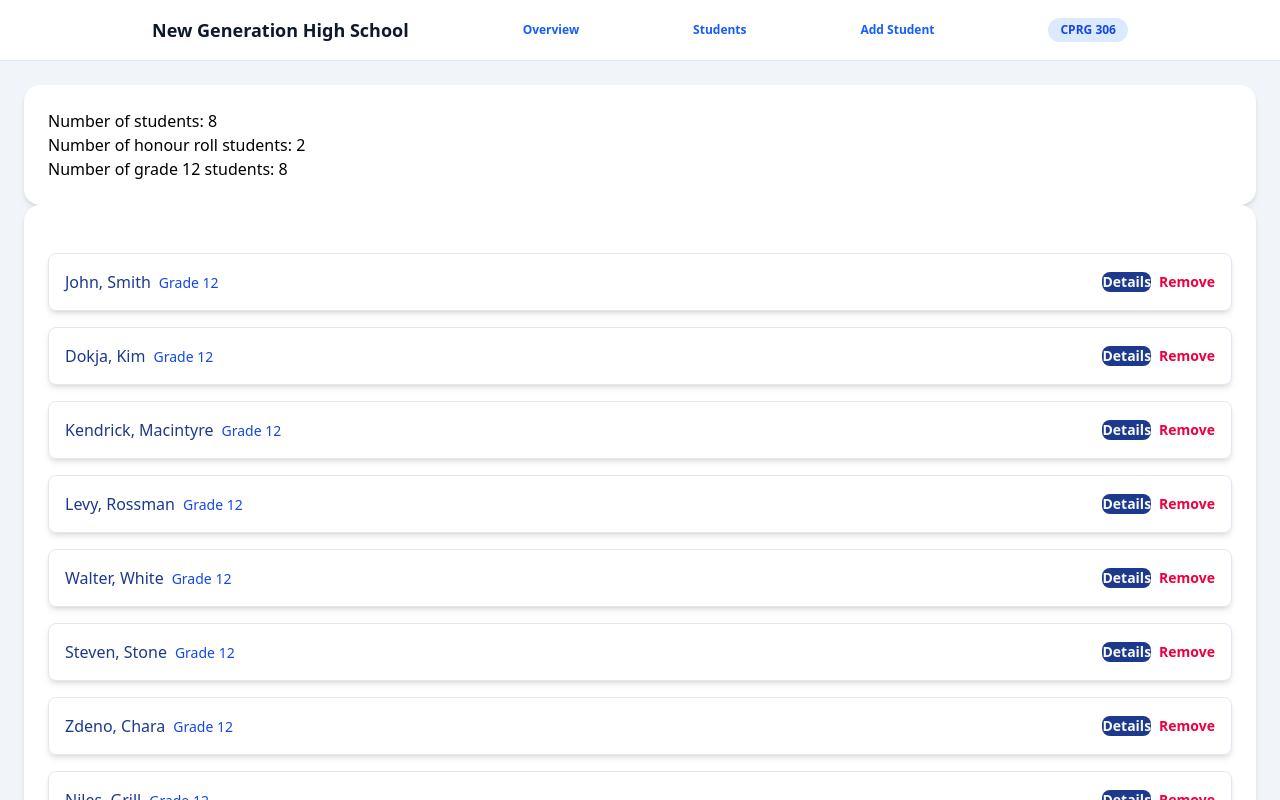
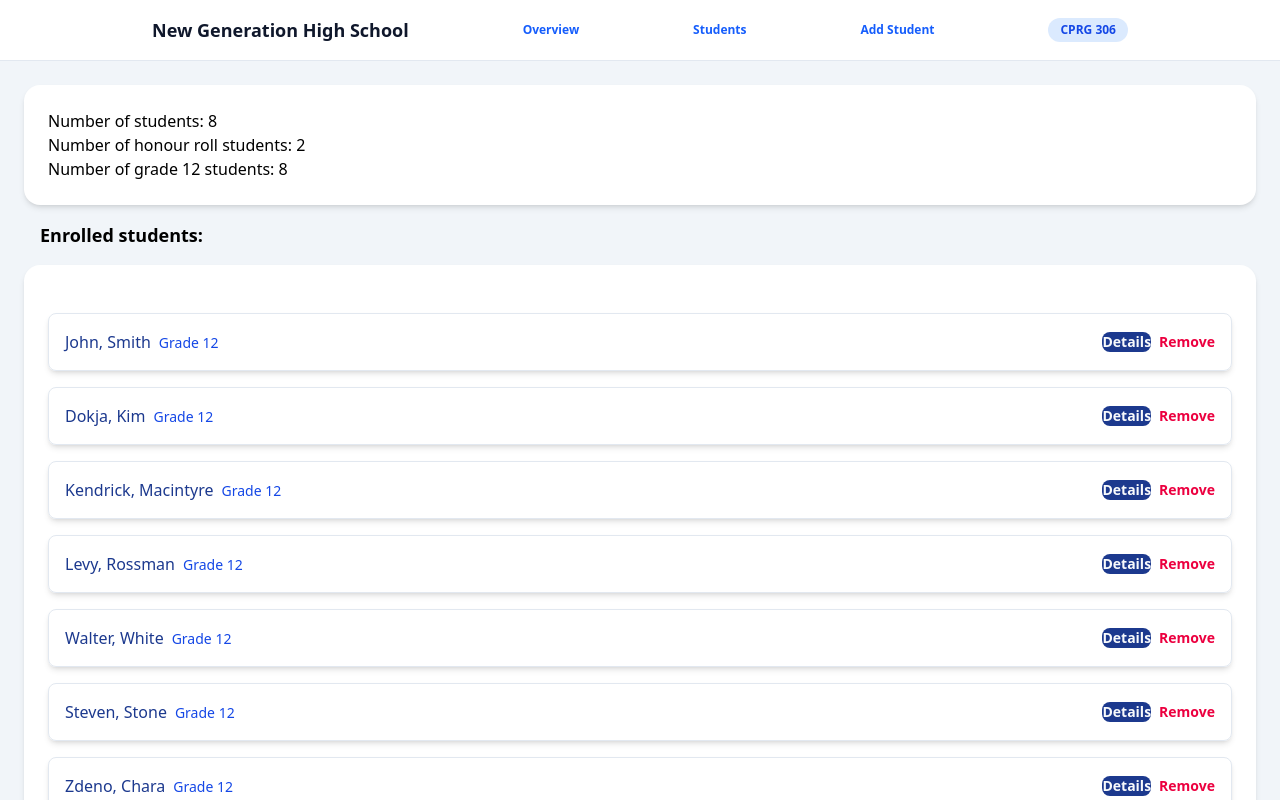
Before and after one commit to AdrianGorny8205/Web_Dev-Assignment-2-Front-End-Development, a Next.js app: page / in a window 1280 px wide. Shown: the top 800 px of the page. Built offline with nearby package versions, Linux system fonts and the light colour scheme.

Commit message:
added a title for the student list (the emptiness was bugging me)

```diff
--- a/app/page.tsx
+++ b/app/page.tsx
@@ -5,6 +5,7 @@ const Home = () => {
     return (
          <main className="p-6">
             <StatsPanel />
+            <h1 className="text-lg font-bold text-black p-4">Enrolled students:</h1>
             <StudentsList />
          </main>
     )
```
